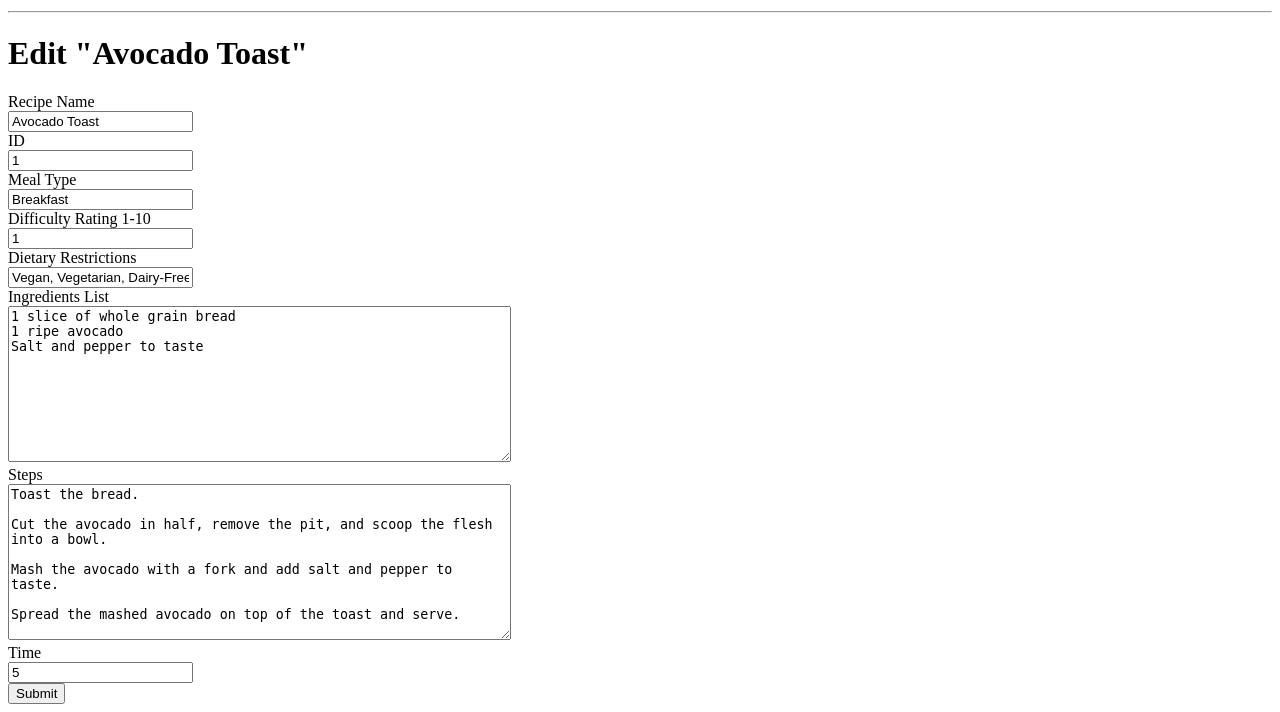
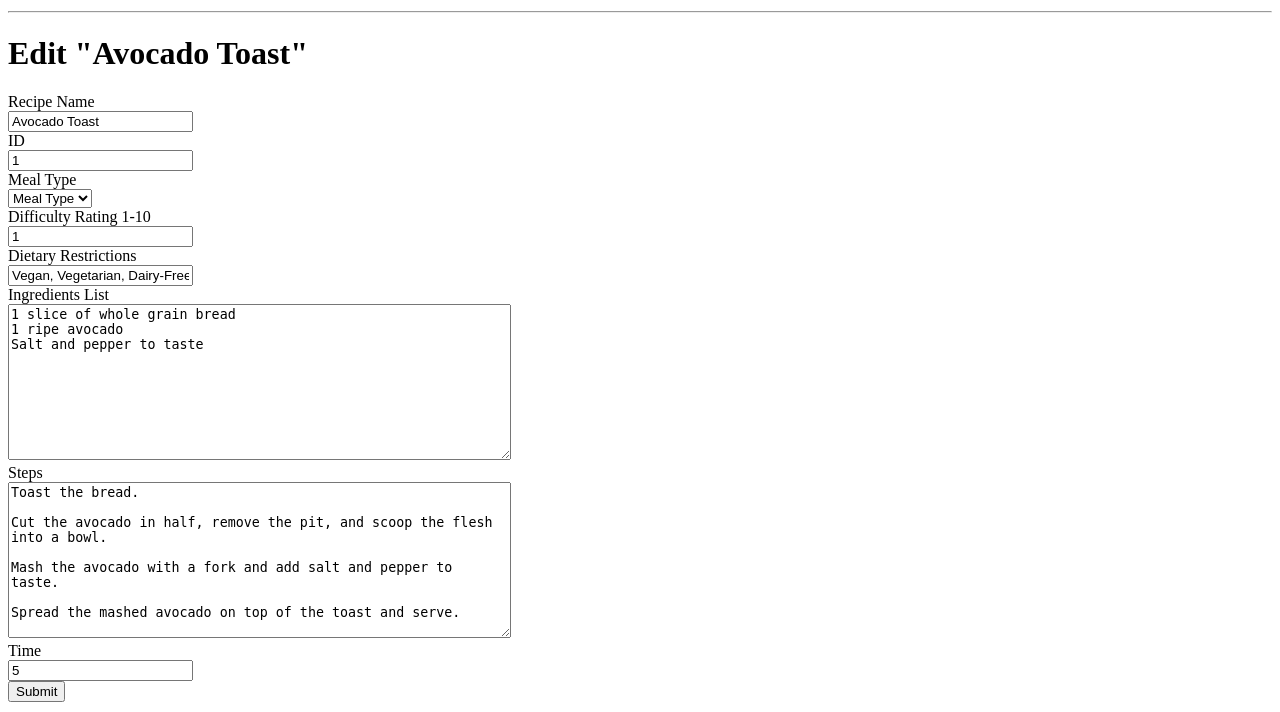
Before and after one commit to cameron-brock8/RecipeKeeper, a Flask app: page /1/change in a window 1280 px wide. Shown: the part 262-974 px from the top of the page. Run offline with Flask 3, Linux system fonts and the light colour scheme; data comes from the database, SQL or seed files in the repository; both versions use the stored data as it was after the commit.

Commit message:
Fixing bugs

```diff
--- a/app.py
+++ b/app.py
@@ -53,6 +53,8 @@ def recipekeeper():
 
 @app.route('/add', methods=('GET', 'POST'))
 def add():
+    conn = get_db_connection()
+    cursor = conn.cursor()
     if request.method == 'POST':
         id = request.form['id']
         name = request.form['name']
@@ -64,12 +66,10 @@ def add():
         time = request.form['time']
 
         if not id:
-            flash('ID is required!')
+            flash("ID is required!")
         elif not name:
             flash('Name is required!')
         else:
-            conn = get_db_connection()
-            cursor = conn.cursor()
             cursor.execute('INSERT INTO recipe (id, name, meal, difficulty, diet) VALUES (?, ?, ?, ?, ?)',
                          (id, name, meal, difficulty, diet))
             cursor.execute('INSERT INTO ingredients (id, list) VALUES (?, ?)',
@@ -78,6 +78,7 @@ def add():
                          (id, steps, time))
             conn.commit()
             conn.close()
+            flash("Successfully added a new recipe!")
             return redirect(url_for('recipes'))
 
     return render_template('add.html')
@@ -146,16 +147,13 @@ def search():
     diet_query = request.form.get('diet_query')
     if not diet_query:
         diet_query = "%"
-    list_query = request.form.get('list_query')
-    if not list_query:
-        list_query = "%"
     steps_query = request.form.get('steps_query')
     if not steps_query:
         steps_query = "%"
     time_query = request.form.get('time_query')
     if not time_query:
         time_query = "%"
-    if id_query == "%" and name_query == "%" and meal_query == "%" and difficulty_query == "%" and diet_query == "%" and list_query == "%" and steps_query == "%" and time_query == "%":
+    if id_query == "%" and name_query == "%" and meal_query == "%" and difficulty_query == "%" and diet_query == "%" and steps_query == "%" and time_query == "%":
         flash('Enter a search query')
         return render_template('search.html')
     else:
@@ -167,10 +165,9 @@ def search():
                         'AND (recipe.meal IS NULL or recipe.meal LIKE ?) '
                         'AND (recipe.difficulty IS NULL or recipe.difficulty LIKE ?) '
                         'AND (recipe.diet IS NULL or recipe.diet LIKE ?) '
-                        'AND (ingredients.list IS NULL or ingredients.list LIKE ?) '
                         'AND (directions.steps IS NULL or directions.steps LIKE ?) '
                         'AND (directions.time IS NULL or directions.time LIKE ?)',
-                    (id_query, f'%{name_query}%', meal_query, difficulty_query, diet_query, f'%{list_query}%', f'%{steps_query}%', time_query))
+                    (id_query, f'%{name_query}%', meal_query, difficulty_query, diet_query, f'%{steps_query}%', time_query))
         items = cursor.fetchall()
         conn.close()
         if not items:
--- a/templates/change.html
+++ b/templates/change.html
@@ -19,9 +19,16 @@
 
         <label for="meal">Meal Type</label>
         <br>
-        <input type="text" name="meal"
-                  placeholder="Meal Type"
-                  value="{{ request.form['meal'] or recipe['meal'] }}"></input>
+        <form method="POST" >
+            <select name="meal">
+                <option value="{{ request.form['id'] or recipe['meal'] or none }}">Meal Type</option>
+                <option value="Breakfast">Breakfast</option>
+                <option value="Lunch">Lunch</option>
+                <option value="Dinner">Dinner</option>
+                <option value="Snack">Snack</option>
+                <option value="Dessert">Dessert</option>
+                <option value="None">None</option>
+            </select>
         <br>
 
         <label for="difficulty">Difficulty Rating 1-10</label>
@@ -31,7 +38,7 @@
                value="{{ request.form['difficulty'] or recipe['difficulty'] }}"></input>
         <br>
 
-          <label for="diet">Dietary Restrictions</label>
+        <label for="diet">Dietary Restrictions</label>
         <br>
         <input type="text" name="diet"
                placeholder="Dietary Restrictions"
```
Also changed, not shown: templates/search.html (+5 -11 lines), database.db, logo.png (renamed from static/logo.png), templates/static/book.jpg (renamed from static/book.jpg).
